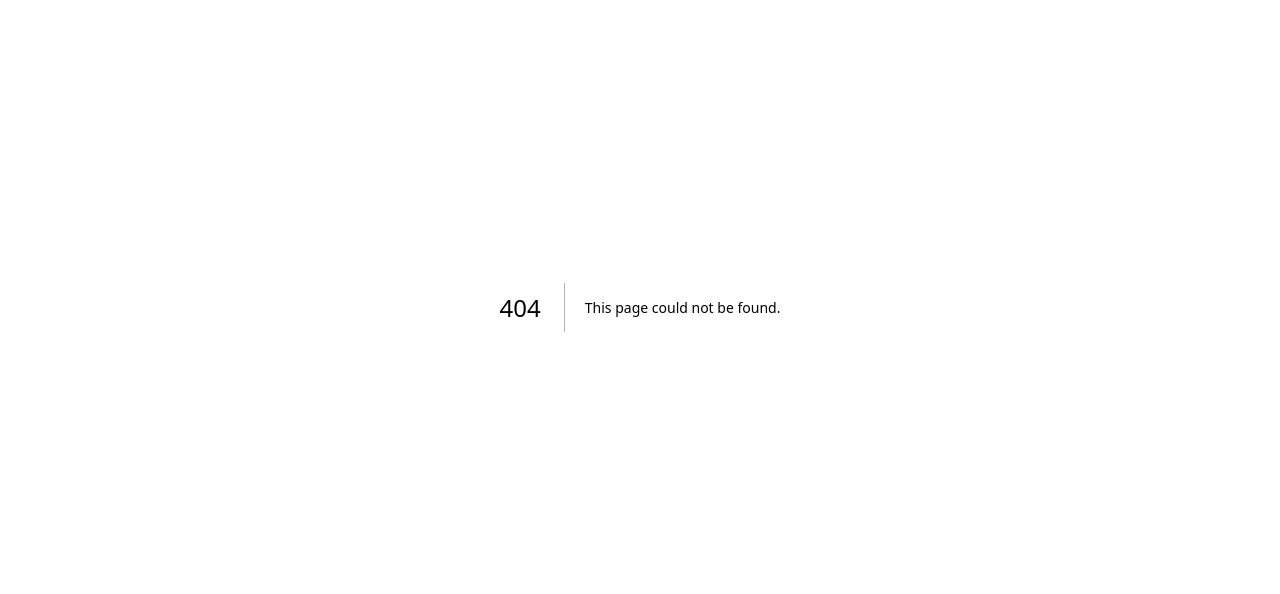
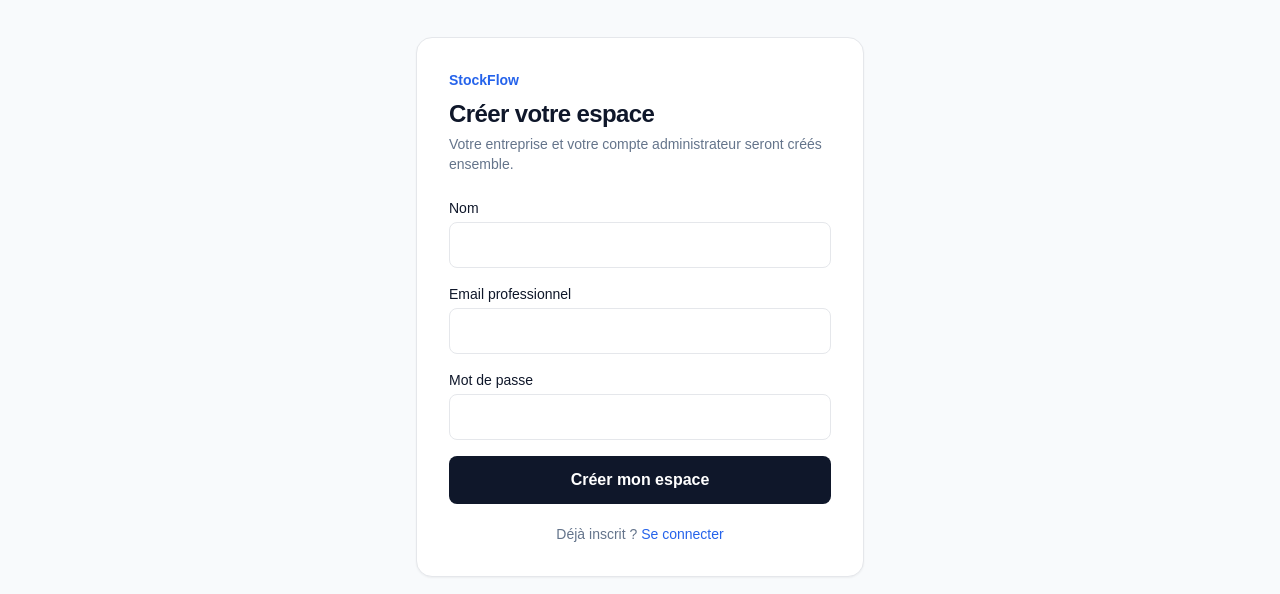
Before and after one commit to WaelSouabni/stockflow, a Next.js app: page /register in a window 1280 px wide. Before the commit this address had no page. Shown: the part 190-784 px from the top of the page. Built offline with nearby package versions, Linux system fonts and the light colour scheme; no server answers.

Commit message:
feat(onboarding): add registration page

```diff
--- /dev/null
+++ b/app/register/page.tsx
@@ -0,0 +1,27 @@
+import Link from "next/link";
+import { registerAction } from "@/actions/auth.actions";
+
+export default function LoginPage() {
+  return (
+    <main className="flex min-h-screen items-center justify-center bg-slate-50 px-4 py-8 dark:bg-slate-950">
+      <section className="w-full max-w-md rounded-2xl border bg-white p-6 shadow-sm dark:border-slate-800 dark:bg-slate-900 sm:p-8">
+        <p className="text-sm font-semibold text-blue-600">StockFlow</p>
+        <h1 className="mt-2 text-2xl font-bold tracking-tight">Créer votre espace</h1>
+        <p className="mt-1 text-sm text-slate-500 dark:text-slate-400">Votre entreprise et votre compte administrateur seront créés ensemble.</p>
+        <form action={registerAction} className="mt-6 space-y-4">
+          <label className="block text-sm font-medium">Nom
+            <input name="name" required minLength={2} maxLength={120} autoComplete="name" className="mt-1 w-full rounded-lg border bg-transparent p-3" />
+          </label>
+          <label className="block text-sm font-medium">Email professionnel
+            <input name="email" type="email" required maxLength={254} autoComplete="email" className="mt-1 w-full rounded-lg border bg-transparent p-3" />
+          </label>
+          <label className="block text-sm font-medium">Mot de passe
+            <input name="password" type="password" required minLength={8} maxLength={128} autoComplete="new-password" className="mt-1 w-full rounded-lg border bg-transparent p-3" />
+          </label>
+          <button className="w-full rounded-lg bg-slate-900 p-3 font-semibold text-white hover:bg-slate-800 dark:bg-white dark:text-slate-900">Créer mon espace</button>
+        </form>
+        <p className="mt-5 text-center text-sm text-slate-500">Déjà inscrit ? <Link href="/login" className="font-medium text-blue-600 hover:underline">Se connecter</Link></p>
+      </section>
+    </main>
+  );
+}
```
